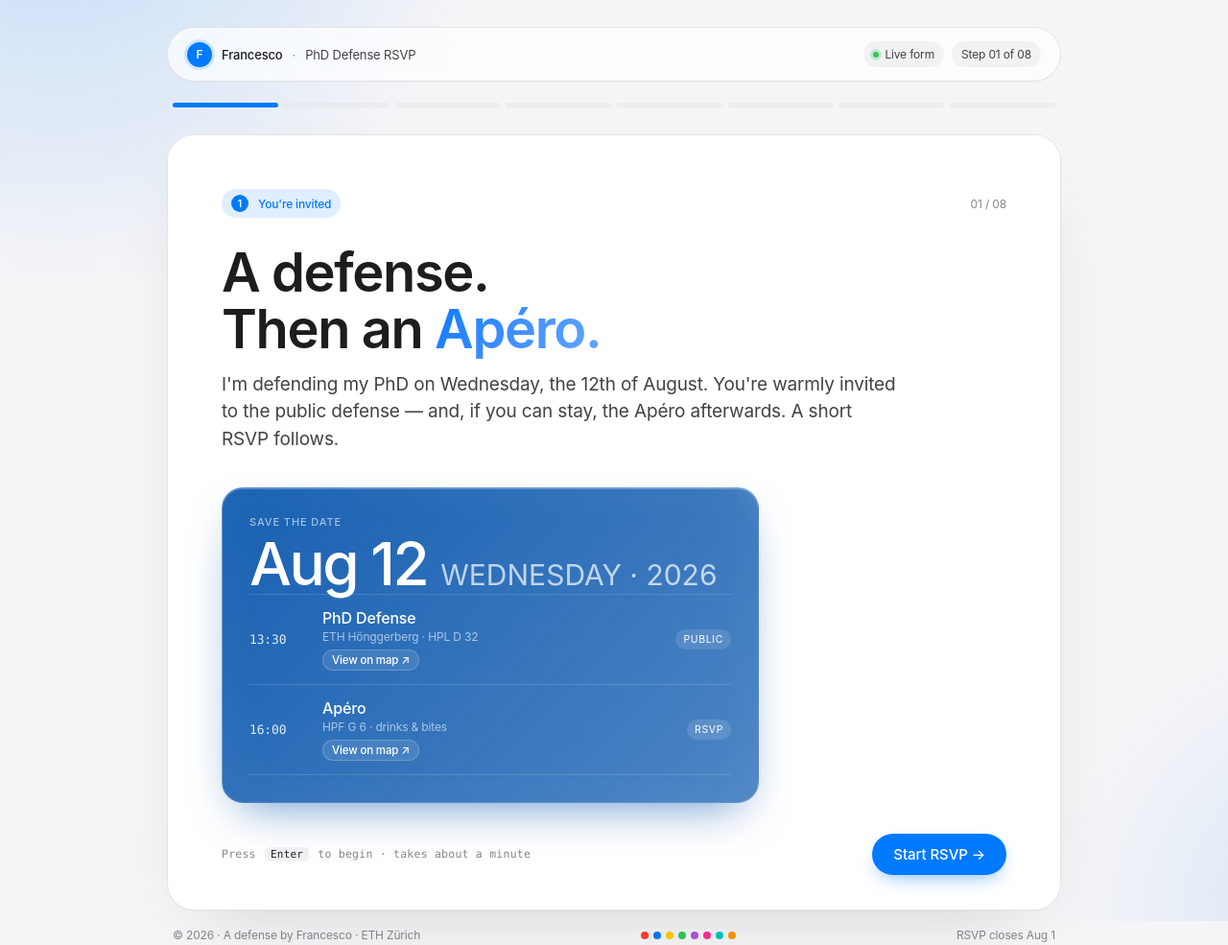
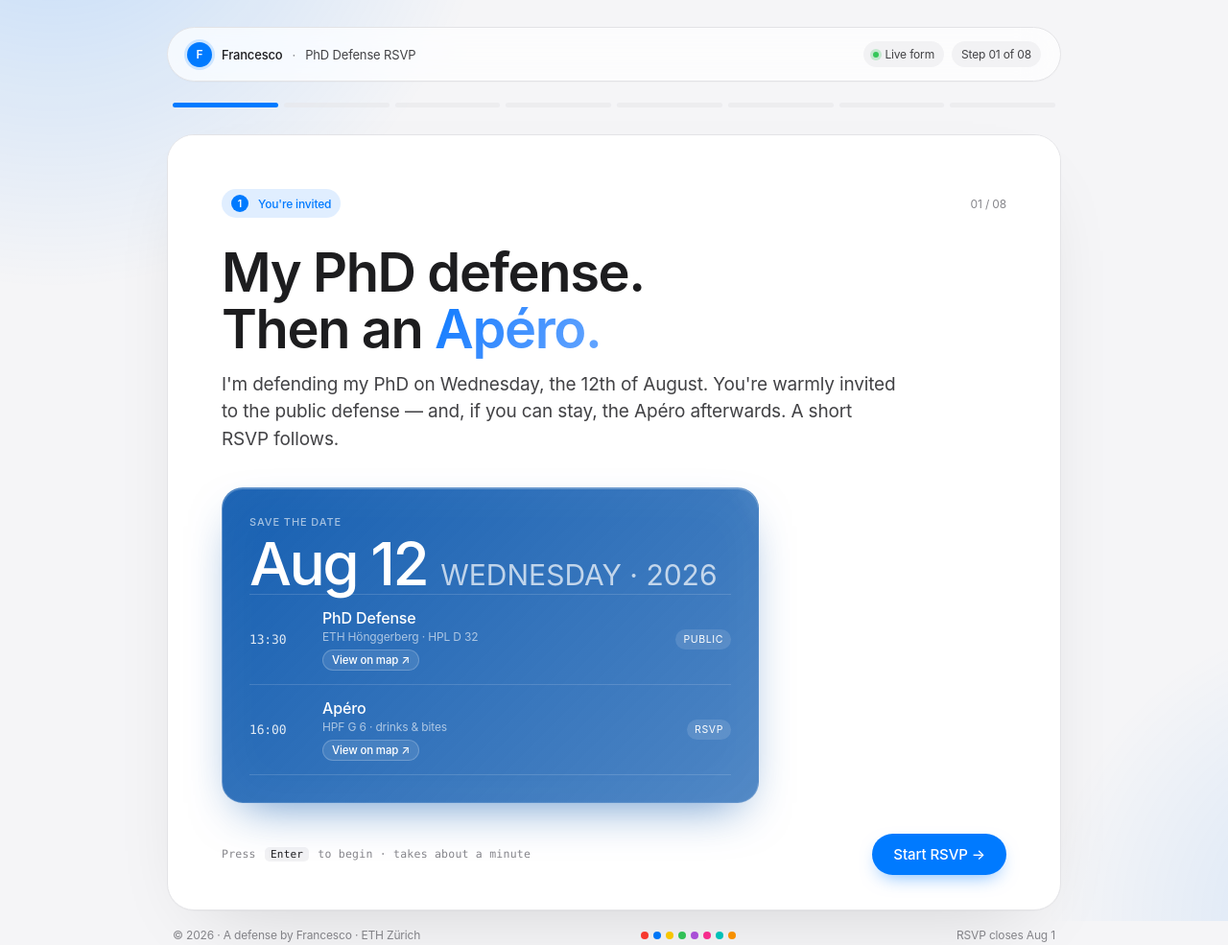
Before and after one commit to QuantumFrancesco/PhD_defense, a plain HTML site: page index.html in a window 1280 px wide. Shown: the whole page at 96% size. Drawn offline with Linux system fonts and the light colour scheme.

Commit message:
Update invitation heading for PhD defense

```diff
--- a/index.html
+++ b/index.html
@@ -524,7 +524,7 @@
 
     <!-- ====== SLIDE 0 — Invitation ====== -->
     <section class="slide active" data-slide="0" data-color="var(--c2)" data-name="You're invited">
-      <h1 class="q">A defense. Then an <em>Apéro.</em></h1>
+      <h1 class="q">My PhD defense. Then an <em>Apéro.</em></h1>
       <p class="lede large">I'm defending my PhD on Wednesday, the 12th of August. You're warmly invited to the public defense — and, if you can stay, the Apéro afterwards. A short RSVP follows.</p>
 
       <div class="hero" style="grid-template-columns:1fr;max-width:560px">
```
